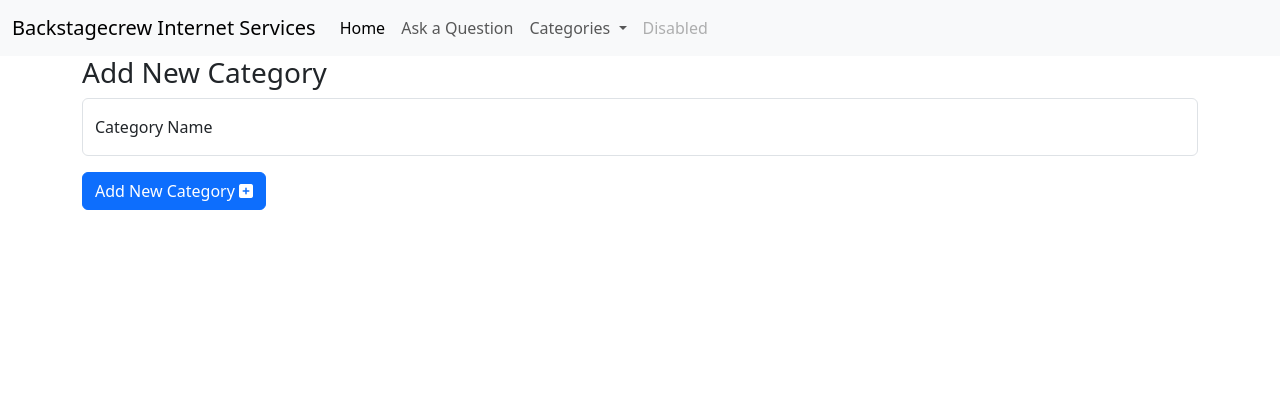
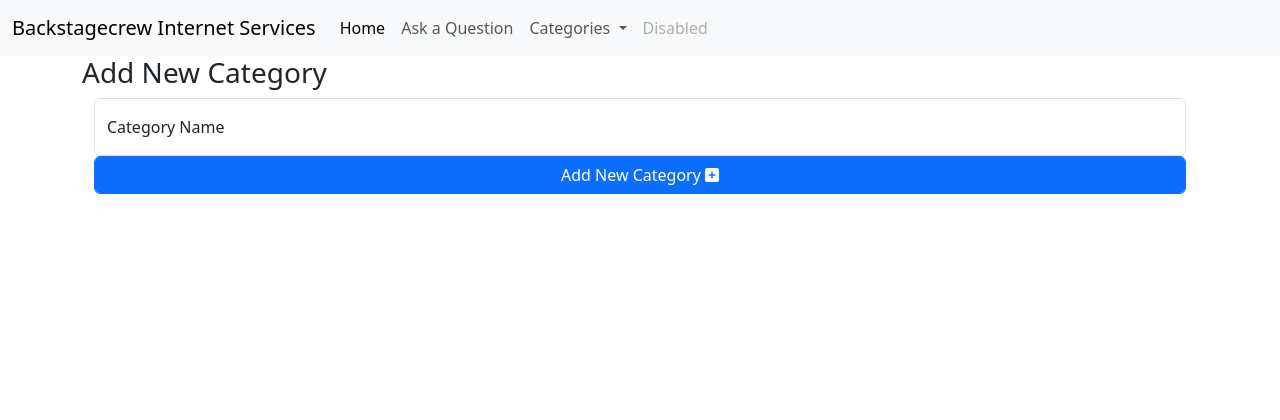
Before and after one commit to BackstagecrewIS/devsite, a Flask app: page /add_category in a window 1280 px wide. Shown: the top 420 px of the page. Run offline with Flask 2, Linux system fonts and the light colour scheme; some libraries are stand-ins or nearby versions.

Commit message:
Add Add Category functions to form and routes.py

```diff
--- a/faq/routes.py
+++ b/faq/routes.py
@@ -1,4 +1,4 @@
-from flask import render_template
+from flask import render_template, request
 from faq import app, db
 from faq.models import Category, Question
 
@@ -15,4 +15,6 @@ def categories():
 
 @app.route("/add_category", methods=["GET", "POST"])
 def add_category():
+    if request.method == "POST":
+        category = Category(category_name=request.form.get("category_name"))
     return render_template("add_category.html")
--- a/faq/templates/add_category.html
+++ b/faq/templates/add_category.html
@@ -2,21 +2,16 @@
 {% block content %}
 
 <h3>Add New Category</h3>
-<div>
+<div class="container-fluid">
     <form method="POST" action="{{ url_for('add_category') }}">
         <!-- category name -->
-        <div class="form-floating mb-3">
-            <input type="text" class="form-control" id="category-name" placeholder="Category Name">
-            <label for="category-name">Category Name</label>
-          </div>
+        <div class="form-floating mb-12">
+            <input type="text" class="form-control" id="category_name" name="category_name" placeholder="Category Name" minlength="3" maxlength="25" required>
+            <label for="category_name">Category Name</label>
+        </div>
         <!-- submit button -->
-        <div class="row">
-            <div>
-                <button type="submit" class="btn btn-primary"">
-                    Add New Category <i class="fa-solid fa-plus-square right"></i>
-                </button>
-            </div>
-        </div>
+        <button type="submit" class=" form-control btn btn-primary btn-block">Add New Category <i class="fa-solid fa-plus-square right"></i>
+        </button>
     </form>
 </div>
 
```
